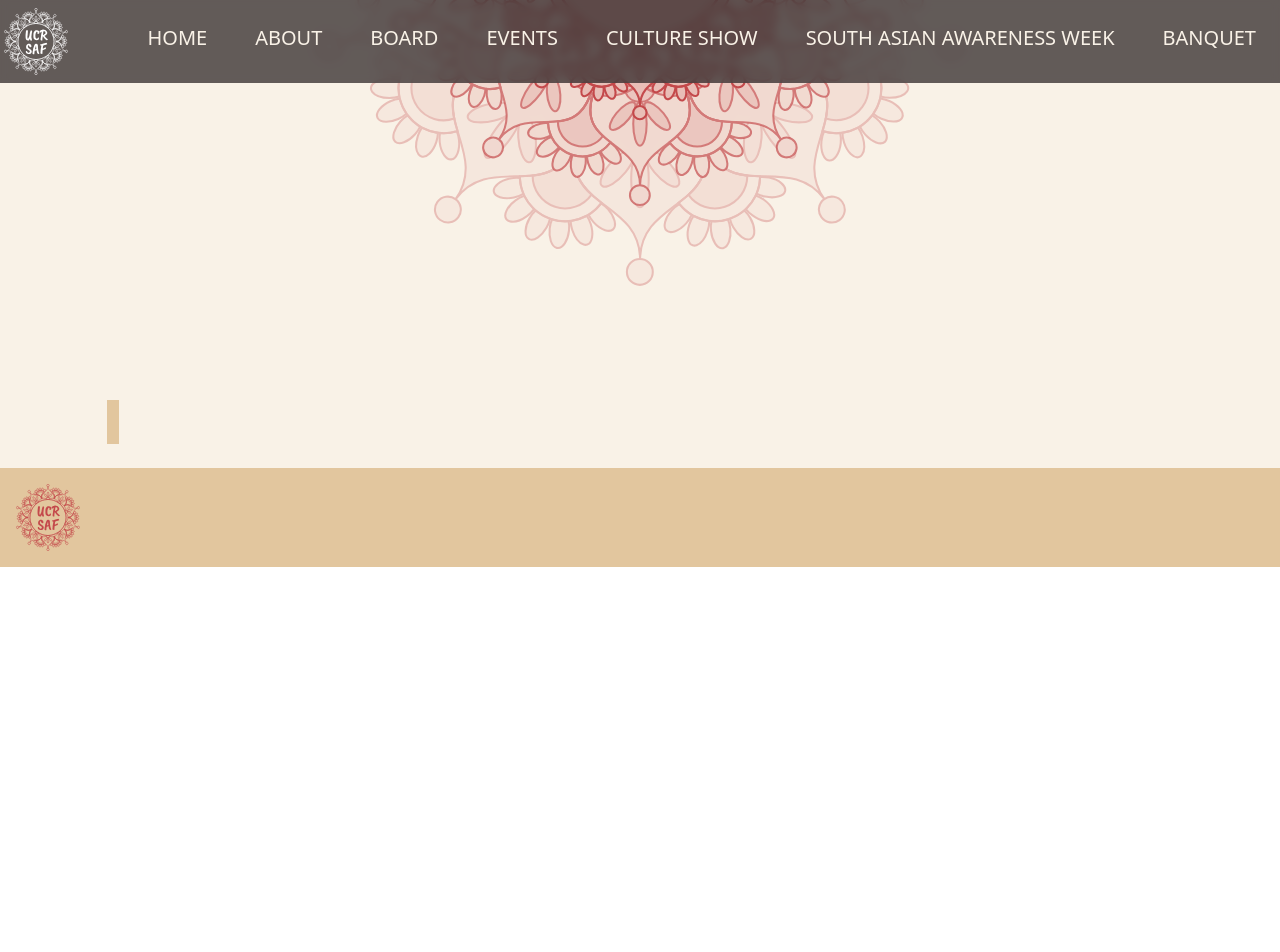
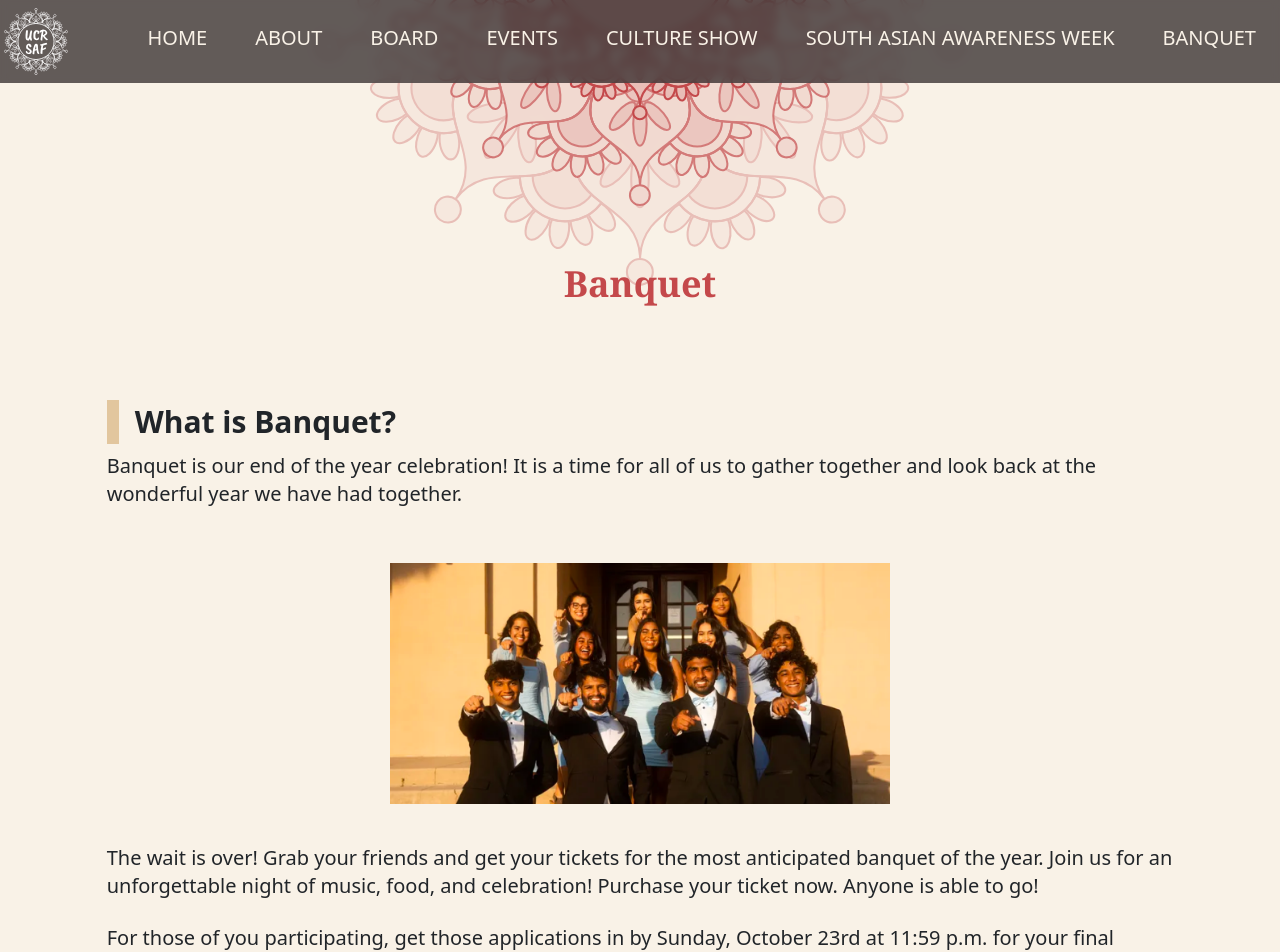
Before and after one commit to acm-ucr/saf-website, a Next.js app: page /banquet in a window 1280 px wide. Shown: the top 952 px of the page. Before the commit the page ends 800 px from the top, so only its background shows below. Built offline with nearby package versions, Linux system fonts and the light colour scheme; some icons are missing.

Commit message:
Developed Banquet page, included: title, image, and descriptions

```diff
--- a/src/app/banquet/page.js
+++ b/src/app/banquet/page.js
@@ -1,12 +1,39 @@
 import React from "react";
 import Title from "@/components/Title";
 import Description from "@/components/Description";
+import Image from "next/image";
 
 const page = () => {
   return (
     <div className="w-full overflow-clip flex flex-col justify-center items-center gap-10">
-      <Title />
-      <Description />
+      <Title text="Banquet" />
+      <Description
+        title={"What is Banquet?"}
+        text={
+          "Banquet is our end of the year celebration! It is a time for all of us to gather together and look back at the wonderful year we have had together."
+        }
+      />
+      <div className="flex justify-center items-center w-full h-60">
+        <Image
+          src="/images/image4.webp"
+          width={500}
+          height={300}
+          objectFit="cover"
+          alt="banquet"
+        />
+      </div>
+      <div className="flex flex-col w-5/6 gap-2">
+        <p className="text-xl">
+          {
+            "The wait is over! Grab your friends and get your tickets for the most anticipated banquet of the year. Join us for an unforgettable night of music, food, and celebration! Purchase your ticket now. Anyone is able to go!"
+          }
+        </p>
+        <p className="text-xl">
+          {
+            "For those of you participating, get those applications in by Sunday, October 23rd at 11:59 p.m. for your final chance to be a part of our backstage crew. For further questions or concerns, please reach out to us on Instagram!"
+          }
+        </p>
+      </div>
     </div>
   );
 };
```
